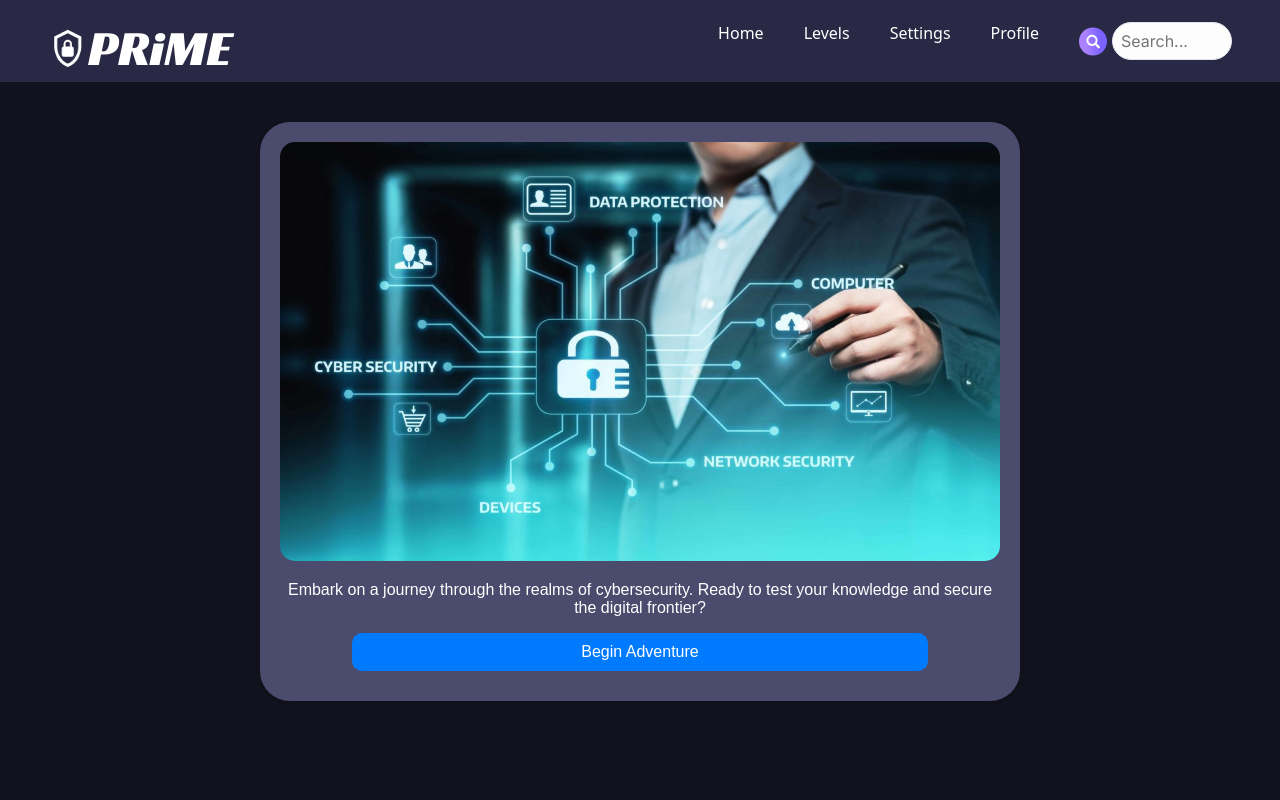
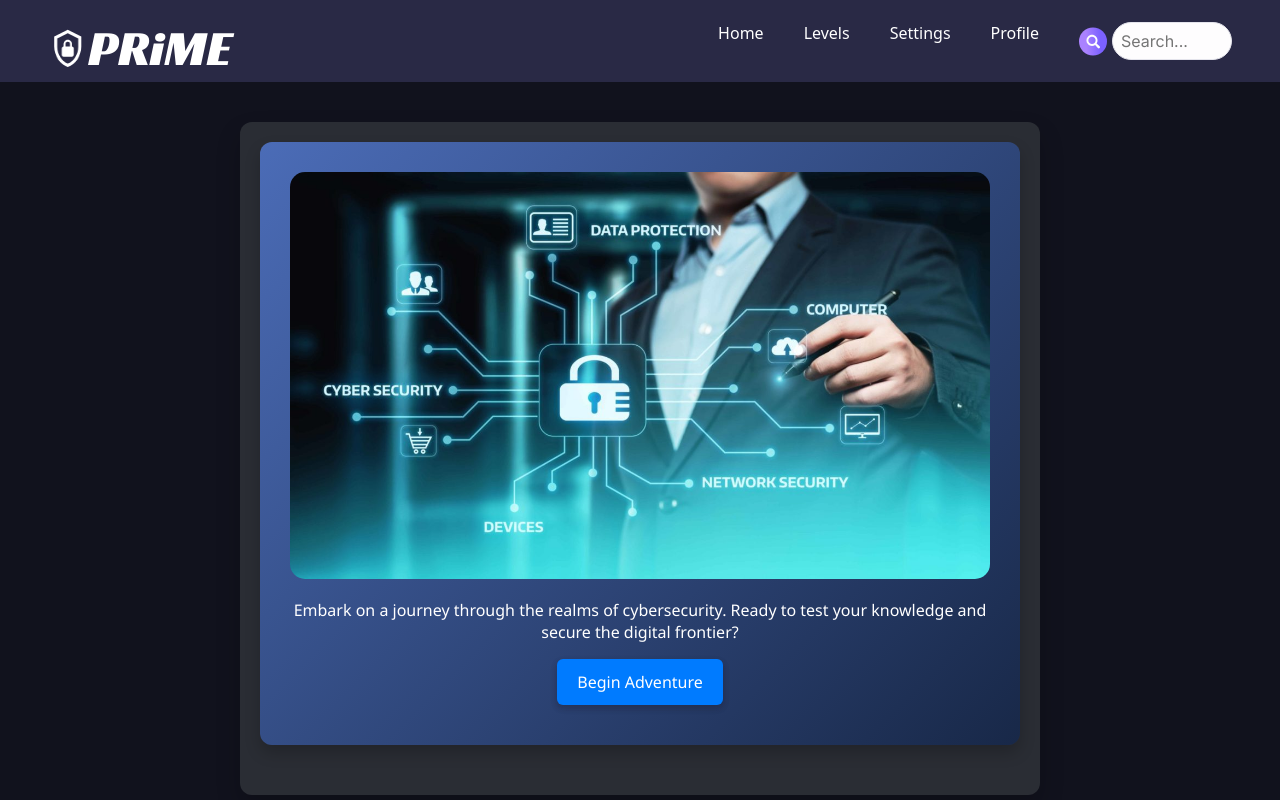
Before and after one commit to simonkb/PRiME, a Next.js app: page /levels/basic-policy in a window 1280 px wide. Shown: the top 800 px of the page. Built offline with nearby package versions, Linux system fonts and the light colour scheme; a web font is replaced by a local one.

Commit message:
changed style to be moe modern

```diff
--- a/src/pages/levels/basicPolicy.module.css
+++ b/src/pages/levels/basicPolicy.module.css
@@ -1,52 +1,81 @@
 .container {
   max-width: 800px;
-  margin: 20px auto;
+  margin: 40px auto;
   padding: 20px;
-  font-family: "Arial", sans-serif;
-    display: flex;
-    flex-direction: column;
-    align-items: center;
+  font-family: 'Segoe UI', Tahoma, Geneva, Verdana, sans-serif;
+  background-color: #2a2d34;
+  color: #FFF;
+  border-radius: 12px;
+  box-shadow: 0 12px 24px rgba(0,0,0,0.2);
+  display: flex;
+  flex-direction: column;
+  align-items: center;
 }
 
 .introMessage {
-  background-color: #4b4b6d;
-  border-radius: 30px;
-  box-shadow: 0 2px 4px rgba(0, 0, 0, 0.1);
-  padding: 20px;
-  margin-bottom: 20px;
+  background: linear-gradient(135deg, #4b6cb7 0%, #182848 100%);
+  border-radius: 12px;
+  padding: 30px;
+  margin-bottom: 30px;
+  box-shadow: 0 8px 16px rgba(0,0,0,0.2);
+  width: 100%;
   text-align: center;
-  color: white;
-    width: 100%;
+  transition: transform 0.3s ease; /* Added for hover effect */
 }
 
-.button {
-  background-color: #007bff;
-  color: white;
-  border: none;
-  padding: 10px 20px;
-  margin: 10px auto;
-    /* Center buttons vertically */
-    border-radius: 10px;
-    cursor: pointer;
-  display: flex;
-    justify-content: center;
-    align-items: center;
-    width: 80%;
-    /* Uniform width */
-    text-align: center;
-  transition: background-color 0.3s ease;
-  }
-.button:hover {
-  background-color: #0056b3;
-}
-.selected {
-  background-color: #37b81e;
+.introMessage:hover {
+  transform: translateY(-5px); /* Hover effect */
 }
 
-.questionContainer,
+.button, .navArrowButton {
+  background-color: #007bff;
+  color: #FFFFFF;
+  border: none;
+  padding: 12px 20px;
+  margin: 10px auto;
+   border-radius: 6px;
+  cursor: pointer;
+  font-size: 16px;
+  transition: all 0.3s ease;
+  display: block;
+  align-items: center;
+  justify-content: center;
+  box-shadow: 0 3px 6px rgba(61, 48, 48, 0.16), 0 3px 6px rgba(9, 8, 36, 0.23); /* Subtle shadows for depth */
+  text-align: center;
+}
+
+.button:hover, .navArrowButton:hover {
+  background-color: #0056b3;
+  transform: translateY(-3px);
+  box-shadow: 0 4px 8px rgba(0,0,0,0.3);
+}
+
+.selected {
+  background-color: #34c759;
+}
+
+.questionContainer, .policyText {
+  background: #323840;
+  border-radius: 8px;
+  padding: 20px;
+  margin: 20px 0;
+  box-shadow: 0 4px 8px rgba(0,0,0,0.2);
+  width: 100%;
+  text-align: left;
+}
+
+.scenarioImage, .infographicImage {
+  max-width: 100%;
+  border-radius: 8px;
+  box-shadow: 0 2px 4px rgba(0,0,0,0.2);
+  margin: 20px 0;
+}
+
 .policyText {
-  text-align: center;
-  width: 100%;
+  background-color: #393e46;
+  color: #FFF;
+  margin: 20px 0;
+  line-height: 1.6;
 }
 
 .answers {
@@ -57,50 +86,21 @@
   gap: 10px;
 }
 
-.scenarioImage,
-.infographicImage {
-  max-width: 100%;
-  border-radius: 8px;
-  margin: 20px auto;
-  display: block;
-}
-
-.policyText {
-  background-color: #442b2b;
-  color: white;
-  border-radius: 8px;
-    box-shadow: 0 4px 6px rgba(0, 0, 0, 0.1);
-    line-height: 1.6;
-    font-size: 20px;
-    padding: 20px;
-    margin: 20px 0;
-    word-wrap: break-word;
-    overflow: hidden;
-    max-width: 100%;
-  }
-
-  .navArrowButton {
-    background-color: transparent;
-  border: none;
-  color: #007bff;
-  cursor: pointer;
-  font-size: 32px;
-    /* Larger font size for visibility */
-    padding: 0 20px;
-    /* Reduce padding to just horizontal for edge positioning */
-    transition: color 0.2s;
-}
-
-.navArrowButton:hover {
-  color: #0056b3;
+.navArrowButton {
+  background-color: transparent;
+  color: #FFC107; /* Standout color for navigation arrows */
+  font-size: 24px;
+  padding: 0 15px;
 }
 
 .navigationButtons {
   display: flex;
   justify-content: space-between;
-  /* Position arrows at the edges */
   width: 100%;
-  /* Ensure full width to push buttons to edges */
-  margin-top: 20px;
-  /* Space above navigation buttons */
+
 }
+
+/* Ensure questions are displayed in a clear list-like manner */
+.questionContainer h2, .questionContainer p {
+  margin-bottom: 15px;
+}
```
